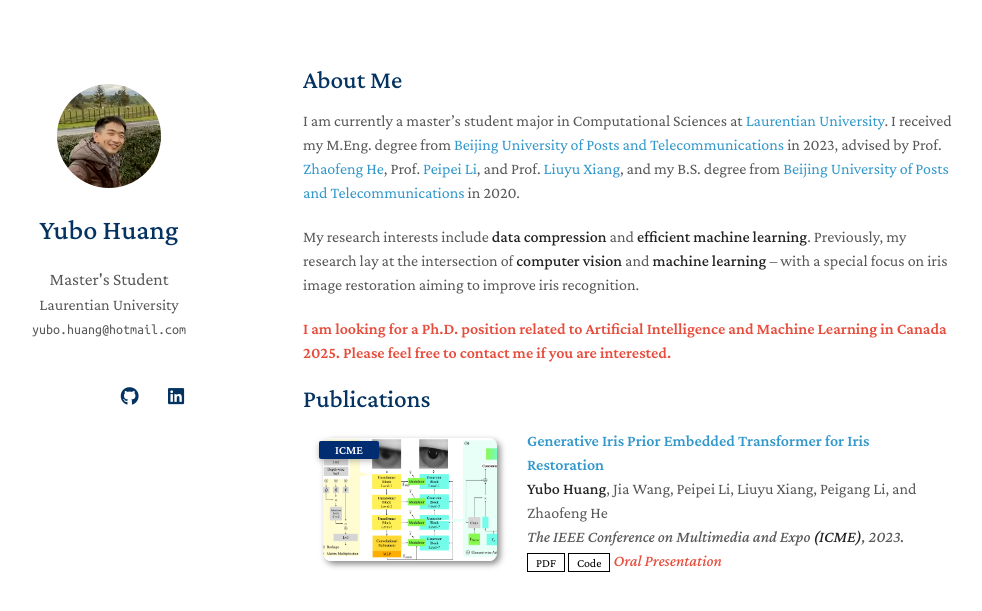
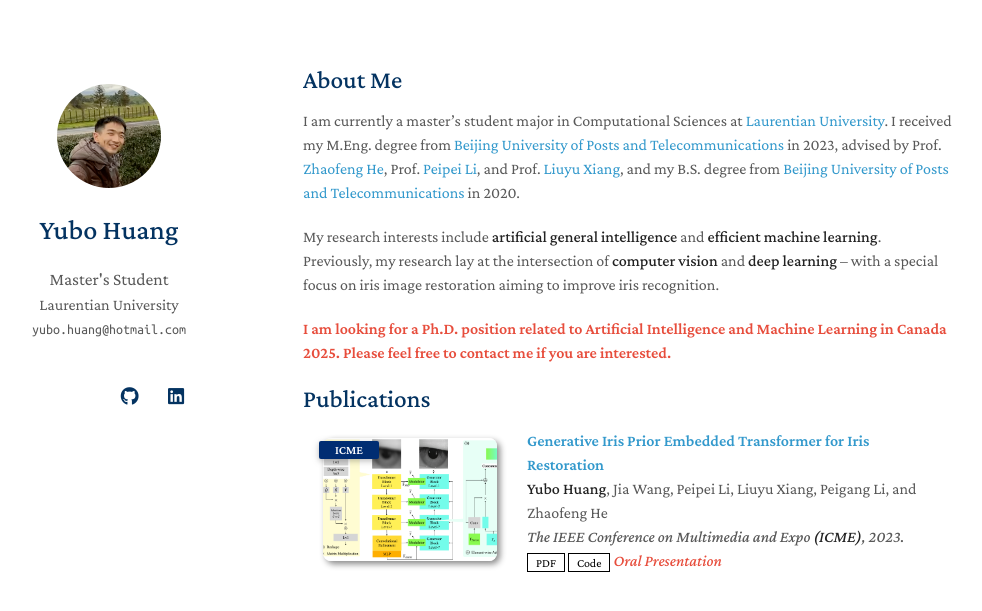
Before and after one commit to yubohuangai/charlton, a Jekyll site: the page built from index.md, in a window 1280 px wide. Shown: the top 611 px of the page, without its empty margins (167-1149 px from the left). Built offline with Jekyll 4.4.1, drawn with Linux system fonts in a browser that asks for light colours; nearby versions of some CDN libraries; a style sheet for code colours, icons or effects is not loaded; our own code applies the rules of GitHub Pages for plain Markdown files.

Commit message:
Update index.md

```diff
--- a/index.md
+++ b/index.md
@@ -7,7 +7,7 @@ layout: homepage
 I am currently a master’s student major in Computational Sciences at [Laurentian University](https://laurentian.ca/). I received my M.Eng. degree from [Beijing University of Posts and Telecommunications](https://www.bupt.edu.cn/) in 2023, advised by Prof. [Zhaofeng He](https://teacher.bupt.edu.cn/hezhaofeng/en/index.htm), Prof. [Peipei Li](https://scholar.google.com/citations?user=A0khpKYAAAAJ&hl=en), and Prof. [Liuyu Xiang](https://teacher.bupt.edu.cn/xiangliuyu/en/index.htm),
 and my B.S. degree from [Beijing University of Posts and Telecommunications](https://www.bupt.edu.cn/) in 2020.
 
-My research interests include **data compression** and **efficient machine learning**. Previously, my research lay at the intersection of **computer vision** and **machine learning** -- with a special focus on iris image restoration aiming to improve iris recognition.
+My research interests include **artificial general intelligence** and **efficient machine learning**. Previously, my research lay at the intersection of **computer vision** and **deep learning** -- with a special focus on iris image restoration aiming to improve iris recognition.
 
 <strong style="color:#e74d3c; font-weight:600"><strong style="color:#e74d3c; font-weight:600"> I am looking for a Ph.D. position related to Artificial Intelligence and Machine Learning in Canada 2025. Please feel free to contact me if you are interested.</strong></strong>
 {% include_relative _includes/publications.md %}
```
